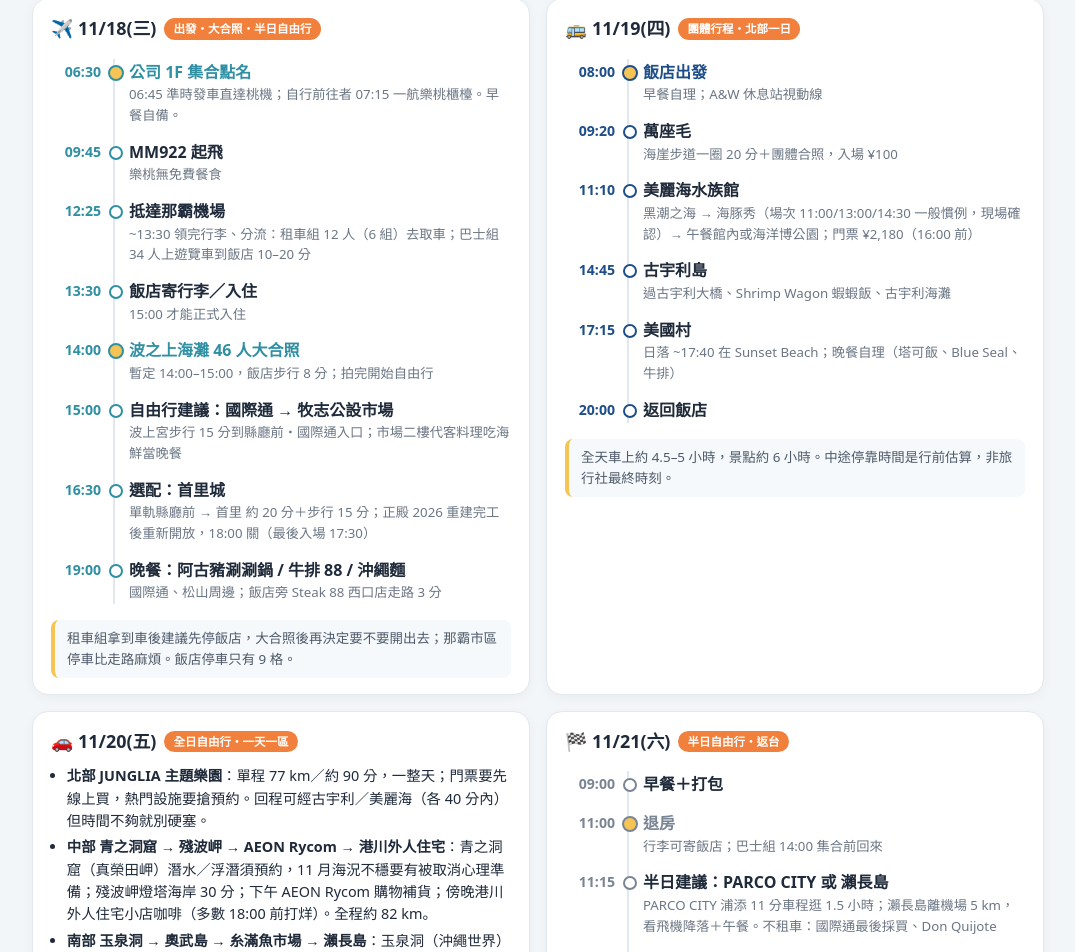
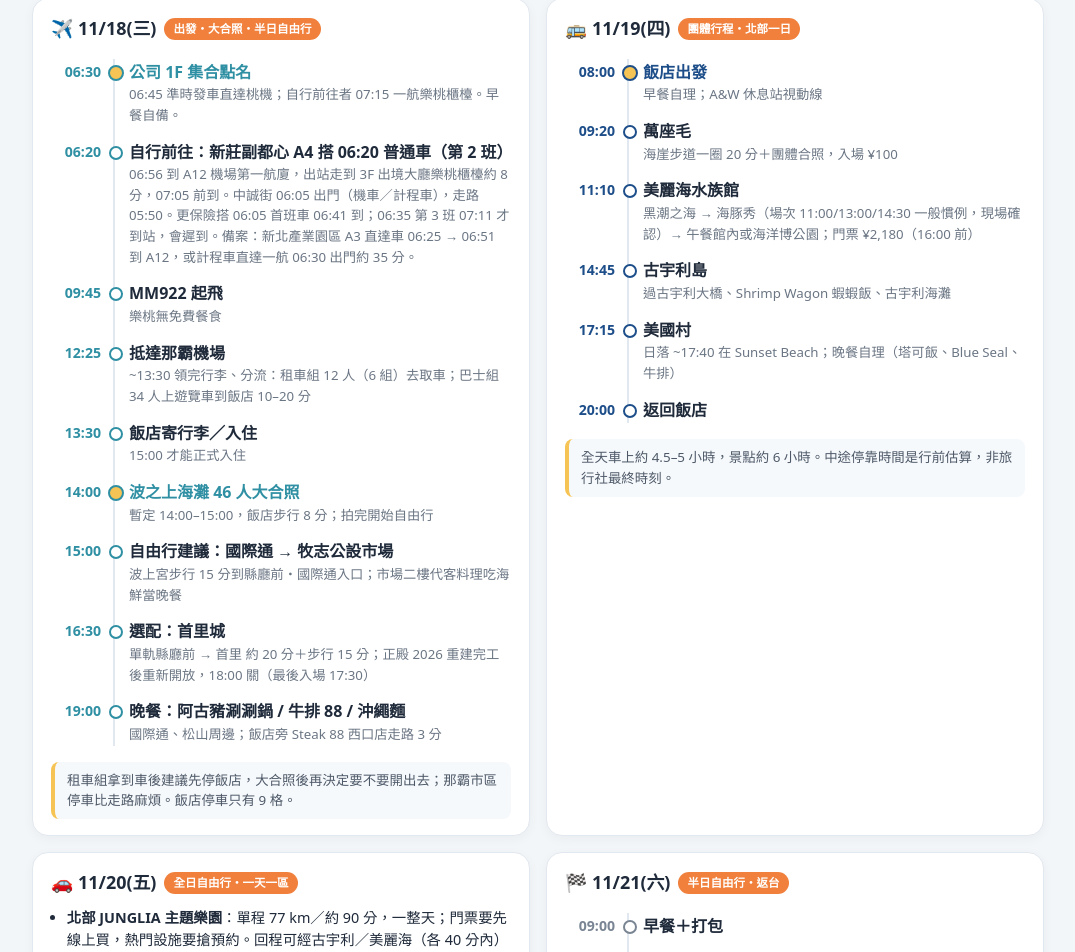
Before and after one commit to g4ru04/yi-shan-food-map, a plain HTML site: page ikala-trip-1118/index.html in a window 1280 px wide. Shown: the part 2248-3200 px from the top of the page, without its empty margins (102-1177 px from the left). Drawn offline with nearby package versions, Linux system fonts and the light colour scheme.

Commit message:
ikala-trip-1118: 11/18 自行前往機場的機捷班次與出門時間
Co-Authored-By: Claude Fable 5.1 <noreply@anthropic.com>

```diff
--- a/ikala-trip-1118/index.html
+++ b/ikala-trip-1118/index.html
@@ -167,6 +167,7 @@
       <h2>✈️ 11/18(三) <span class="chip sea">出發・大合照・半日自由行</span></h2>
       <ul class="tl">
         <li class="star"><span class="t">06:30</span><div class="d"><b>公司 1F 集合點名</b><div class="s">06:45 準時發車直達桃機；自行前往者 07:15 一航樂桃櫃檯。早餐自備。</div></div></li>
+        <li><span class="t">06:20</span><div class="d"><b>自行前往：新莊副都心 A4 搭 06:20 普通車（第 2 班）</b><div class="s">06:56 到 A12 機場第一航廈，出站走到 3F 出境大廳樂桃櫃檯約 8 分，07:05 前到。中誠街 06:05 出門（機車／計程車），走路 05:50。更保險搭 06:05 首班車 06:41 到；06:35 第 3 班 07:11 才到站，會遲到。備案：新北產業園區 A3 直達車 06:25 → 06:51 到 A12，或計程車直達一航 06:30 出門約 35 分。</div></div></li>
         <li><span class="t">09:45</span><div class="d"><b>MM922 起飛</b><div class="s">樂桃無免費餐食</div></div></li>
         <li><span class="t">12:25</span><div class="d"><b>抵達那霸機場</b><div class="s">~13:30 領完行李、分流：租車組 12 人（6 組）去取車；巴士組 34 人上遊覽車到飯店 10–20 分</div></div></li>
         <li><span class="t">13:30</span><div class="d"><b>飯店寄行李／入住</b><div class="s">15:00 才能正式入住</div></div></li>
```
Also changed, not shown: 1 other file.
